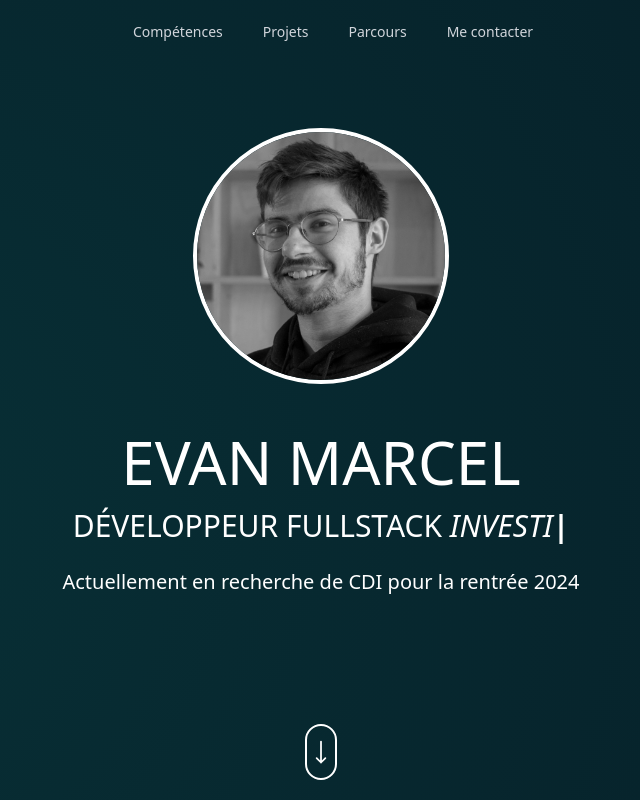
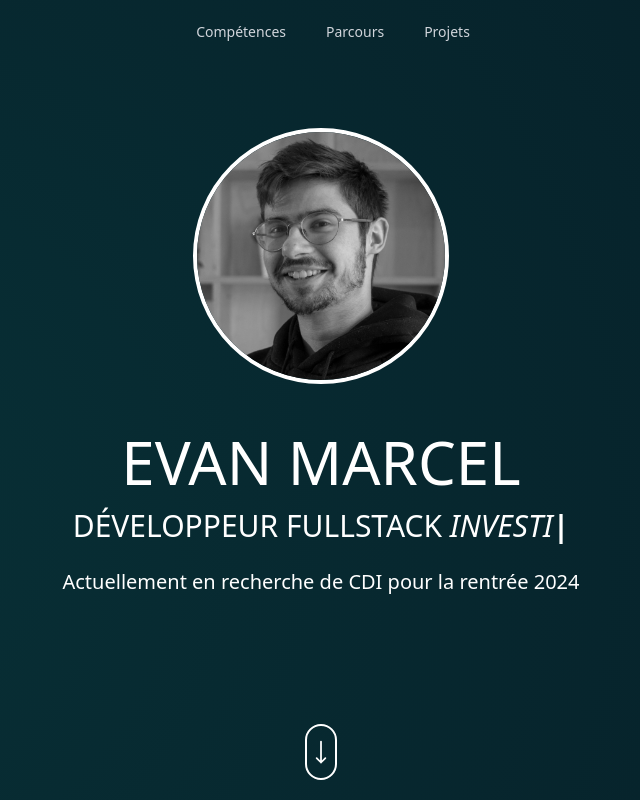
Before and after one commit to DreamsEvz/portfolio-next, a Next.js app: page / in a window 1280 px wide. Shown: the top 800 px of the page, without its empty margins (319-959 px from the left). Built offline with nearby package versions, Linux system fonts and the light colour scheme; a web font is replaced by a local one.

Commit message:
add encre

```diff
--- a/src/app/components/navbar.tsx
+++ b/src/app/components/navbar.tsx
@@ -1,14 +1,12 @@
 "use client";
 
-import { Fragment } from "react";
-import { Disclosure, Menu, Transition } from "@headlessui/react";
-import { Bars3Icon, BellIcon, XMarkIcon } from "@heroicons/react/24/outline";
+import { Disclosure } from "@headlessui/react";
+import { Bars3Icon, XMarkIcon } from "@heroicons/react/24/outline";
 
 const navigation = [
-  { name: "Compétences", href: "#", current: false },
-  { name: "Projets", href: "#", current: false },
-  { name: "Parcours", href: "#", current: false },
-  { name: "Me contacter", href: "#", current: false },
+  { name: "Compétences", href: "#competences", current: false },
+  { name: "Parcours", href: "#parcours", current: false },
+  { name: "Projets", href: "#projet", current: false },
 ];
 
 function classNames(...classes) {
--- a/src/app/components/pathing.tsx
+++ b/src/app/components/pathing.tsx
@@ -1,6 +1,6 @@
 const Pathing = () => {
   return (
-    <section className="h-auto w-full mt-16">
+    <section id="parcours" className="h-auto w-full mt-16">
       <div className="w-3/4 h-full m-auto text-white font-nova-mono">
         <div className="h-1/4 flex justify-center items-center">
           <span className="text-5xl md:text-6xl">Parcours</span>
--- a/src/app/components/projects.tsx
+++ b/src/app/components/projects.tsx
@@ -3,7 +3,7 @@ import Image from "next/image";
 
 const Projects = () => {
   return (
-    <section className="h-auto w-full mt-16">
+    <section id="projet" className="h-auto w-full mt-16">
       <div className="w-3/4 m-auto text-white font-nova-mono">
         <div className="h-1/4 flex items-center md:justify-center">
           <span className="text-5xl text-center md:text-6xl">
--- a/src/app/components/skills.tsx
+++ b/src/app/components/skills.tsx
@@ -2,7 +2,7 @@ import Image from "next/image";
 
 const Skills = () => {
   return (
-    <section className="mt-40 w-full">
+    <section id="competences" className="mt-40 w-full">
       <div className="w-3/4 h-full m-auto text-white font-nova-mono scroll-reveal">
         <div className=" h-1/6 flex justify-center items-center md:h-1/4">
           <span className="text-5xl md:text-6xl">Compétences</span>
```
